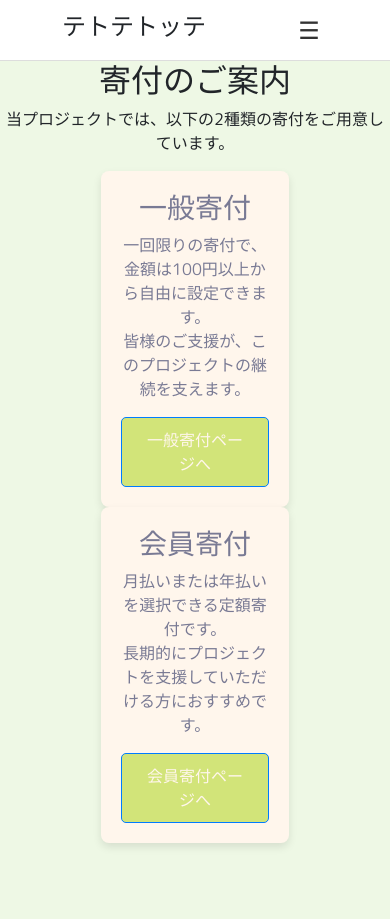
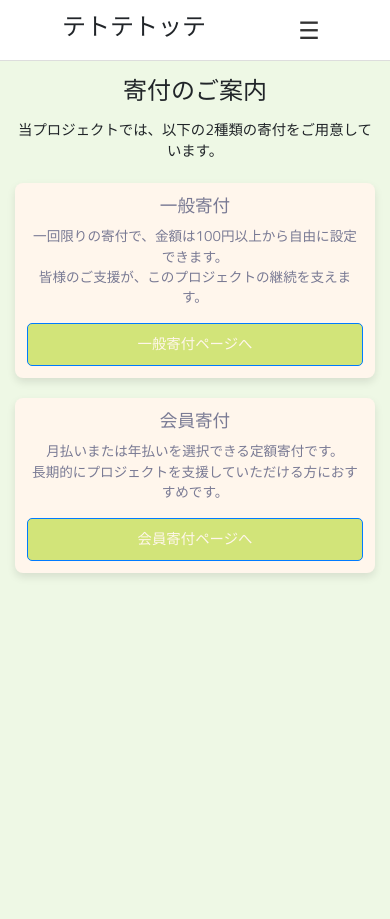
Before and after one commit to NPO-OpenCoralNetwork/Childcare-DX, a Django app: page /donation/donation/ in a window 390 px wide. After the commit the page ends 577 px from the top, so only its background shows below. Run offline with Django 5.2, Linux system fonts and the light colour scheme; some libraries are stand-ins or nearby versions; some web fonts are replaced.

Commit message:
fix some problem

```diff
--- a/childhelper/settings.py
+++ b/childhelper/settings.py
@@ -29,7 +29,7 @@ SECRET_KEY = os.getenv('SECRET_KEY', 'default-secret-key')
 # SECURITY WARNING: don't run with debug turned on in production!
 DEBUG = os.getenv('DEBUG', 'True') == 'True'
 ALLOWED_HOSTS = os.environ.get('ALLOWED_HOSTS', '').split(',')
-
+GOOGLE_API_KEY = os.getenv('GOOGLE_API_KEY')
 # CORS_ALLOW_ALL_ORIGINS = True
 
 # # または、特定のオリジンだけを許可する場合
--- a/static/css/main_donation.css
+++ b/static/css/main_donation.css
@@ -43,3 +43,69 @@
 .donation-type a:hover {
     background-color: #d2e479;
 }
+@media (max-width: 768px) {
+    .home-container {
+        padding: 20px;
+    }
+
+    .home-container h2 {
+        font-size: 1.5rem;
+        margin-bottom: 15px;
+    }
+
+    .home-container p {
+        font-size: 0.9rem;
+        margin-bottom: 20px;
+    }
+
+    .donation-type-container {
+        gap: 20px;
+    }
+
+    .donation-type {
+        width: 100%;
+        margin: 0;
+        padding: 15px;
+    }
+
+    .donation-type h3 {
+        font-size: 1.2rem;
+        margin-bottom: 10px;
+    }
+
+    .donation-type p {
+        font-size: 0.9rem;
+        line-height: 1.5;
+        margin-bottom: 15px;
+    }
+
+    .donation-type a {
+        width: 100%;
+        padding: 12px;
+        font-size: 1rem;
+    }
+}
+
+/* さらに小さい画面サイズ用 */
+@media (max-width: 480px) {
+    .home-container {
+        padding: 15px;
+    }
+
+    .donation-type {
+        padding: 12px;
+    }
+
+    .donation-type h3 {
+        font-size: 1.1rem;
+    }
+
+    .donation-type p {
+        font-size: 0.85rem;
+    }
+
+    .donation-type a {
+        padding: 10px;
+        font-size: 0.9rem;
+    }
+}
```
Also changed, not shown: jigyousha/views.py (+34 -25 lines), main/templates/main/home.html (+6 -6 lines), static/css/donation.css (+93 -0 lines).
